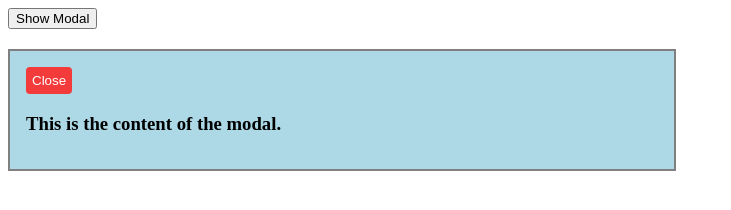
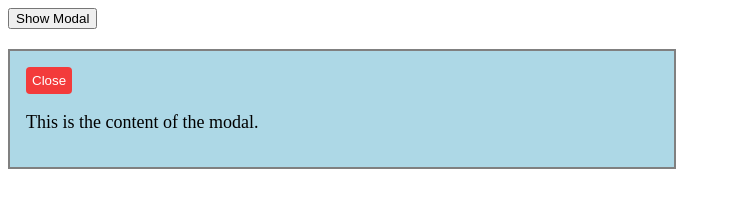
Before and after one commit to acciojob/react-composition-2-Fun-25, a React app: page / in a window 1280 px wide. Both pictures are taken after a click on the button "Show Modal". Shown: the whole page, without its empty margins (0-731 px from the left). Built offline with nearby package versions, Linux system fonts and the light colour scheme.

Commit message:
submitting code-Tue Jun 20 2023 13:11:06 GMT+0530 (India Standard Time)

```diff
--- a/src/components/App.js
+++ b/src/components/App.js
@@ -17,7 +17,7 @@ function App() {
     <div>
       <button onClick={handleShowModal}>Show Modal</button>
       <Modal show={showModal} onClose={handleCloseModal}>
-        <h3>This is the content of the modal.</h3>
+        <p>This is the content of the modal.</p>
       </Modal>
     </div>
   );
--- a/src/styles/App.css
+++ b/src/styles/App.css
@@ -13,3 +13,6 @@ border:2px solid grey;
 padding:16px;
 width:50%;
  }
+ .modal p{
+    font-size: large;
+ }
```
